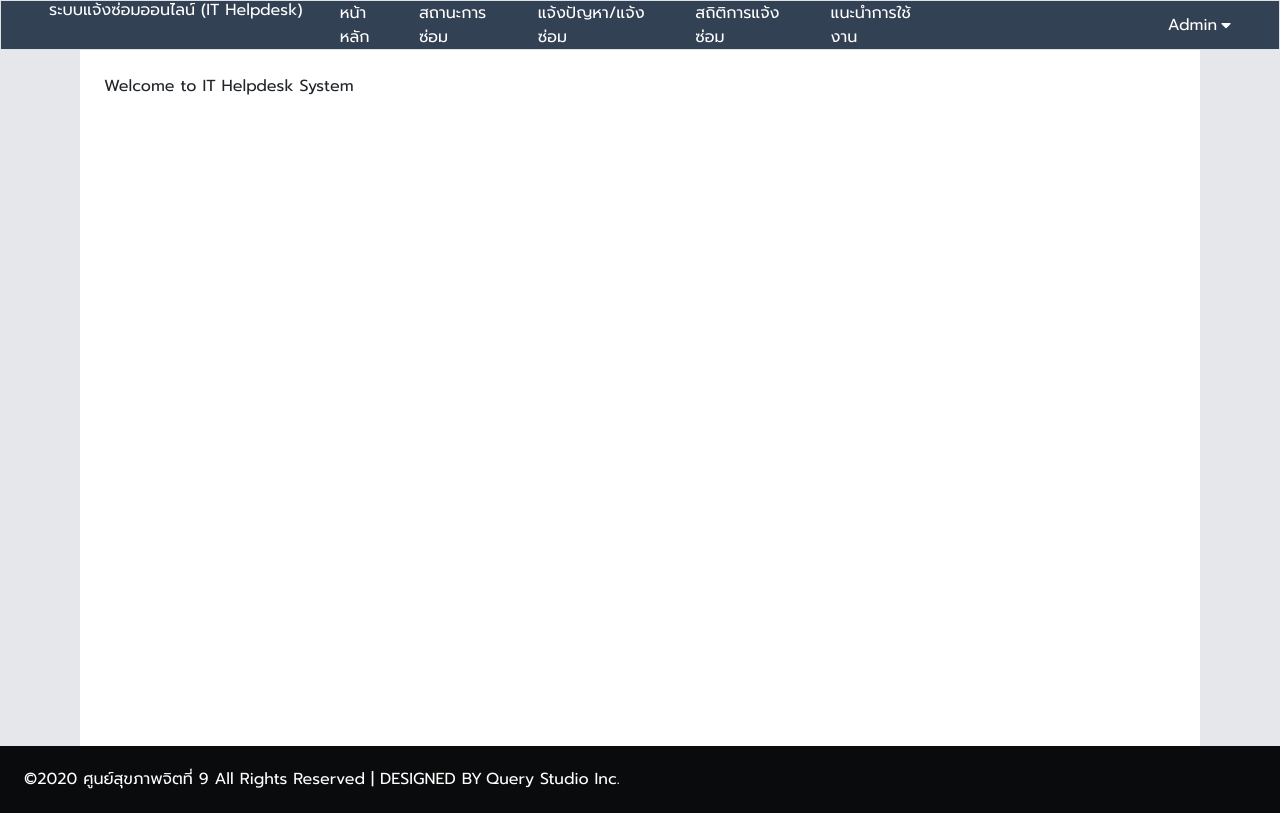
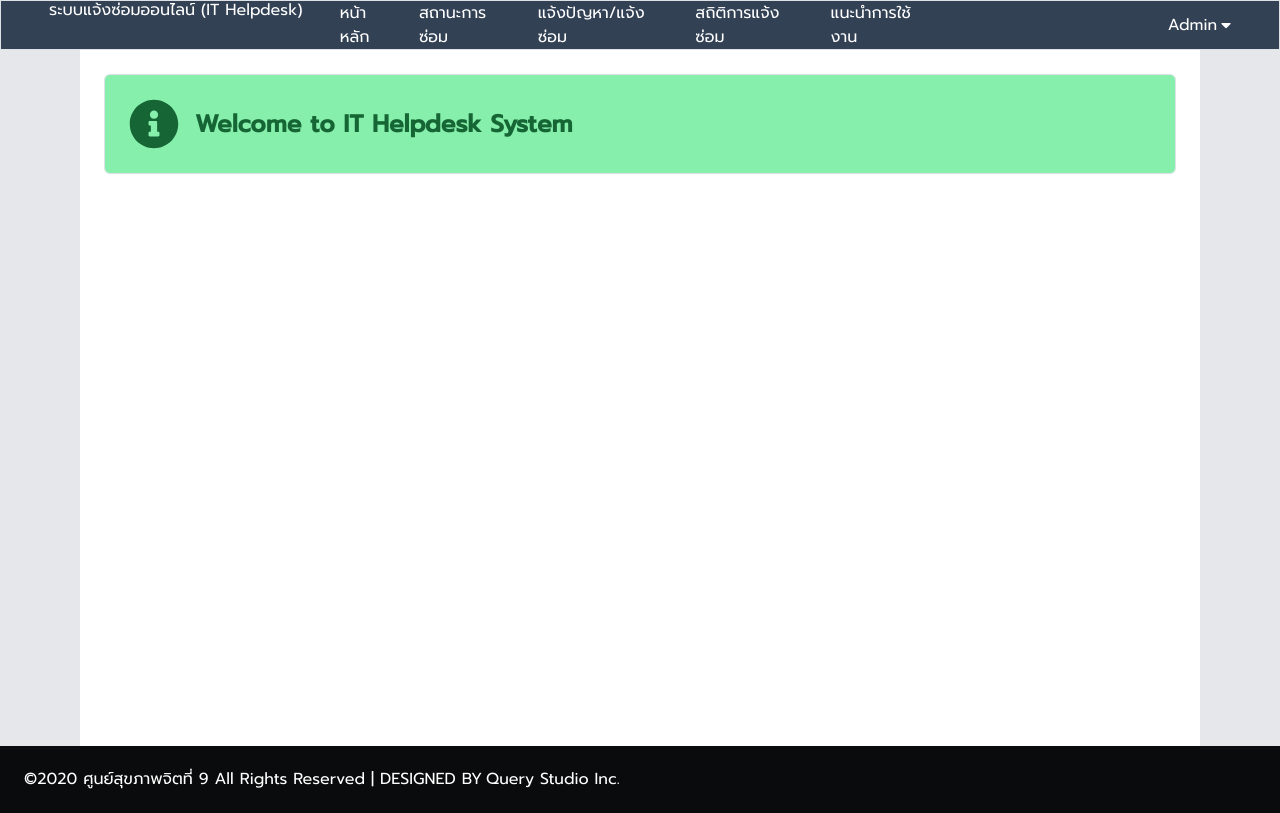
Before and after one commit to mhc9/react-mhc9-erp, a React (Create React App) app: page / in a window 1280 px wide. Built offline with nearby package versions, Linux system fonts and the light colour scheme; no server answers; sample sign-in values are in the browser's storage.

Commit message:
Re-design Home component UI and install react-icons package

```diff
--- a/package.json
+++ b/package.json
@@ -15,6 +15,7 @@
     "react": "^18.2.0",
     "react-bootstrap": "^2.7.4",
     "react-dom": "^18.2.0",
+    "react-icons": "^4.9.0",
     "react-redux": "^8.0.5",
     "react-router-dom": "^6.11.2",
     "react-scripts": "5.0.1",
--- a/src/api/index.js
+++ b/src/api/index.js
@@ -8,7 +8,7 @@ api.interceptors.request.use((config) => {
     const token = localStorage.getItem("access_token");
 
     if (token) {
-        // config.headers.Authorization = `Bearer ${token}`;
+        config.headers.Authorization = `Bearer ${token}`;
     }
 
     return config;
--- a/src/views/Home/index.js
+++ b/src/views/Home/index.js
@@ -1,11 +1,18 @@
-import React, { useEffect } from 'react'
+import React, { useEffect, useState } from 'react'
+import { FaInfoCircle } from 'react-icons/fa'
 import api from '../../api'
 
 const Home = () => {
+    const [loggedInUser, setLoggedInUser] = useState(null);
+
     const fetchEquipments = async () => {
-        const res = await api.get('/api/equipments');
+        try {
+            const res = await api.get('/api/auth/me');
 
-        console.log(res);
+            setLoggedInUser(res.data)
+        } catch (error) {
+
+        }
     }
 
     useEffect(() => {
@@ -15,7 +22,17 @@ const Home = () => {
     }, []);
 
     return (
-        <div>Welcome to IT Helpdesk System</div>
+        <div>
+            <div className="flex items-center gap-3 border border-green-900 bg-green-300 rounded-md p-4 text-green-800">
+                <FaInfoCircle size={'50px'} />
+                <div className="flex flex-col">
+                    <h1 className="font-bold text-2xl">Welcome to IT Helpdesk System</h1>
+                    <p className="">
+                        {loggedInUser && loggedInUser.name}
+                    </p>
+                </div>
+            </div>
+        </div>
     )
 }
 
```
Also changed, not shown: 2 other files (tests, documents, lock files or other folders).
